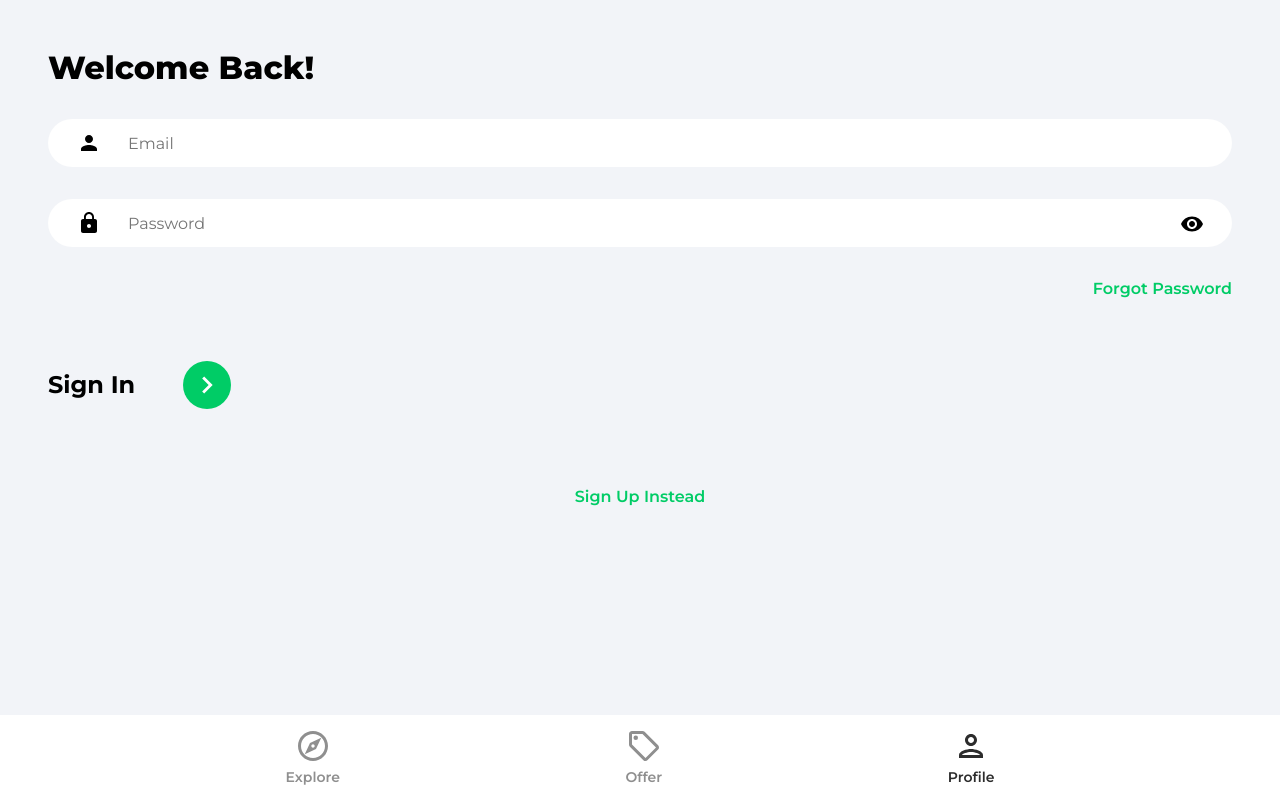
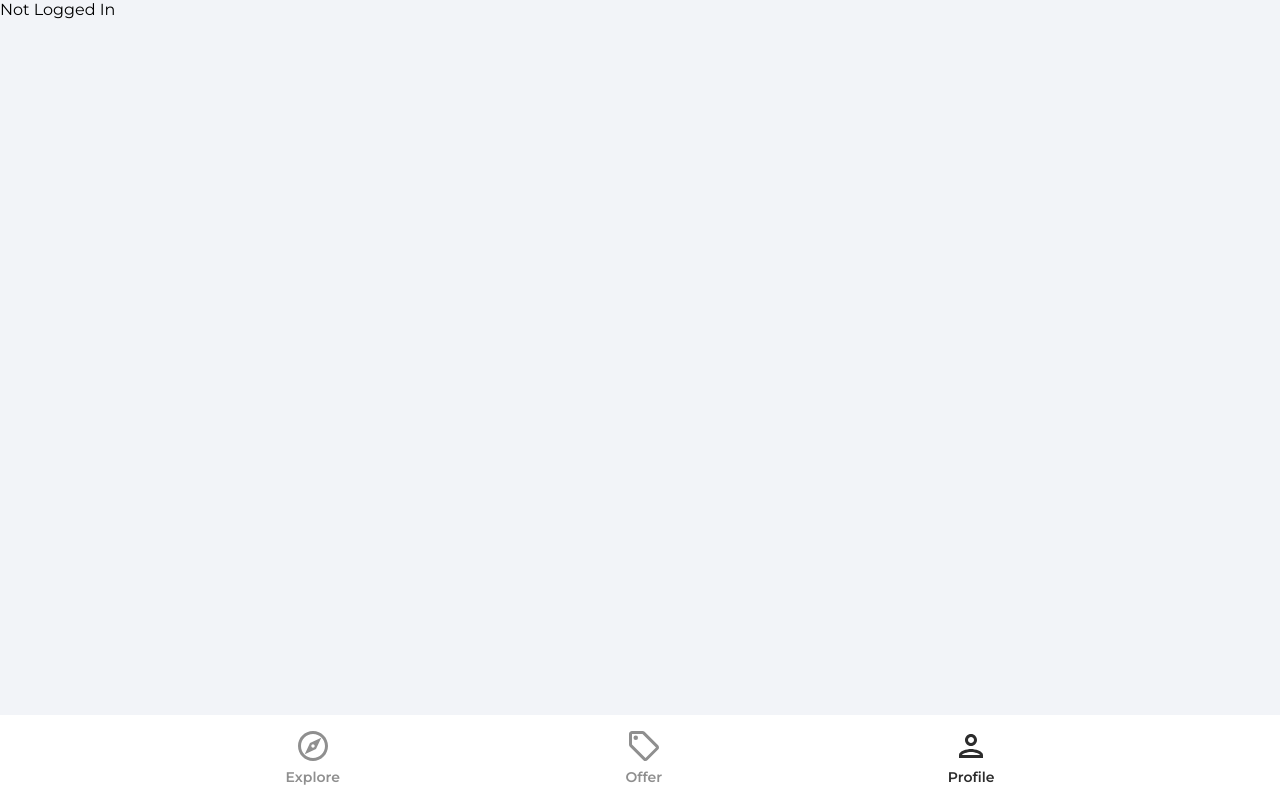
Before and after one commit to EduardoAl2207/imob, a React (Create React App) app: page /profile in a window 1280 px wide. Built offline with nearby package versions, Linux system fonts and the light colour scheme.

Commit message:
User sign in

```diff
--- a/src/App.js
+++ b/src/App.js
@@ -14,7 +14,7 @@ function App() {
         <Routes>
           <Route path='/' element={<Explore />} />
           <Route path='/offers' element={<Offers />} />
-          <Route path='/profile' element={<SignIn />} />
+          <Route path='/profile' element={<Profile />} />
           <Route path='/sign-in' element={<SignIn />} />
           <Route path='/sign-up' element={<SignUp />} />
           <Route path='/forgot-password' element={<ForgotPassword />} />
--- a/src/pages/Profile.jsx
+++ b/src/pages/Profile.jsx
@@ -1,9 +1,15 @@
+import {useEffect, useState} from 'react'
+import {getAuth} from 'firebase/auth'
+
 function Profile() {
-  return (
-    <div>
-      <h1>Profile</h1>
-    </div>
-  )
+  const [user, setUser] = useState(null)
+
+  const auth = getAuth()
+  useEffect(() => {
+    setUser(auth.currentUser)
+  }, [])
+
+  return user ? <h1>{user.displayName}</h1> : 'Not Logged In'
 }
 
 export default Profile
--- a/src/pages/SignIn.jsx
+++ b/src/pages/SignIn.jsx
@@ -1,5 +1,6 @@
 import {useState} from 'react'
 import {Link, useNavigate} from 'react-router-dom'
+import {getAuth, signInWithEmailAndPassword} from 'firebase/auth'
 import {ReactComponent as ArrowRightIcon} from '../assets/svg/keyboardArrowRightIcon.svg'
 import visibilityIcon from '../assets/svg/visibilityIcon.svg'
 
@@ -20,6 +21,22 @@ function SignIn() {
     }))
   }
 
+  const onSubmit = async (e) => {
+    e.preventDefault()
+
+    try {
+      const auth = getAuth()
+
+      const userCredential = await signInWithEmailAndPassword(auth, email, password)
+
+      if(userCredential.user) {
+        navigate('/')
+      }
+    } catch (error) {
+      console.log(error)
+    }
+  }
+
   return (
     <>
       <div className="pageContainer">
@@ -27,7 +44,7 @@ function SignIn() {
           <p className="pageHeader">Welcome Back!</p>
         </header>
 
-        <form>
+        <form onSubmit={onSubmit}>
           <input type="email" className="emailInput" placeholder="Email" id="email" value={email} onChange={onChange} />
           <div className="passwordInputDiv">
             <input type={showPassword ? 'text' : 'password'} className='passwordInput' placeholder='Password' id='password' value={password} onChange={onChange} />
--- a/src/pages/SignUp.jsx
+++ b/src/pages/SignUp.jsx
@@ -1,6 +1,7 @@
 import {useState} from 'react'
 import {Link, useNavigate} from 'react-router-dom'
 import {getAuth, createUserWithEmailAndPassword, updateProfile} from 'firebase/auth'
+import {setDoc, doc, serverTimestamp} from 'firebase/firestore'
 import {db} from '../firebase.config'
 import {ReactComponent as ArrowRightIcon} from '../assets/svg/keyboardArrowRightIcon.svg'
 import visibilityIcon from '../assets/svg/visibilityIcon.svg'
@@ -29,16 +30,27 @@ function SignUp() {
     try {
       const auth = getAuth()
 
-      const userCredential = await createUserWithEmailAndPassword(auth, email, password)
+      const userCredential = await createUserWithEmailAndPassword(
+        auth,
+        email,
+        password
+      )
 
       const user = userCredential.user
+
       updateProfile(auth.currentUser, {
-        displayName: name
+        displayName: name,
       })
+
+      const formDataCopy = { ...formData }
+      delete formDataCopy.password
+      formDataCopy.timestamp = serverTimestamp()
+
+      await setDoc(doc(db, 'users', user.uid), formDataCopy)
 
       navigate('/')
     } catch (error) {
-      console.log(error)
+      console.log('Something went wrong with registration')
     }
   }
 
```
